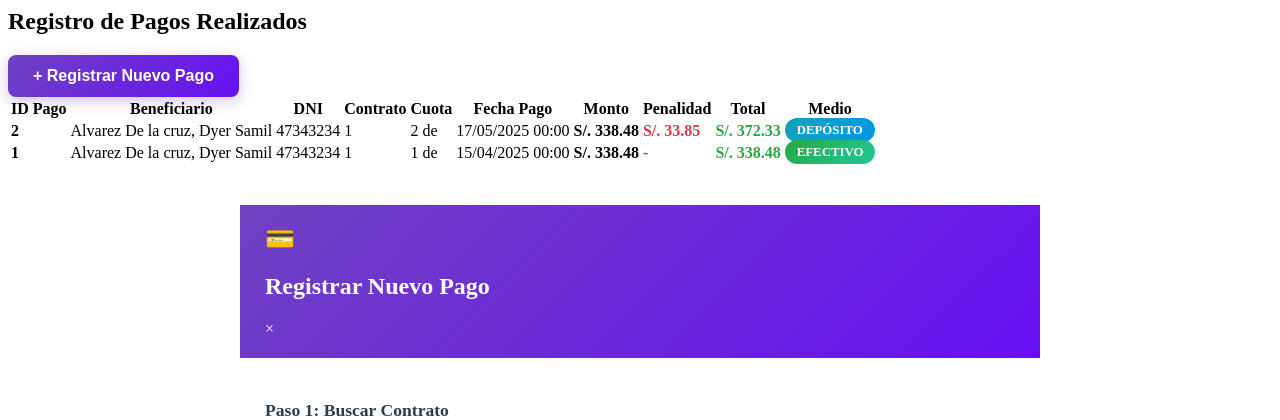
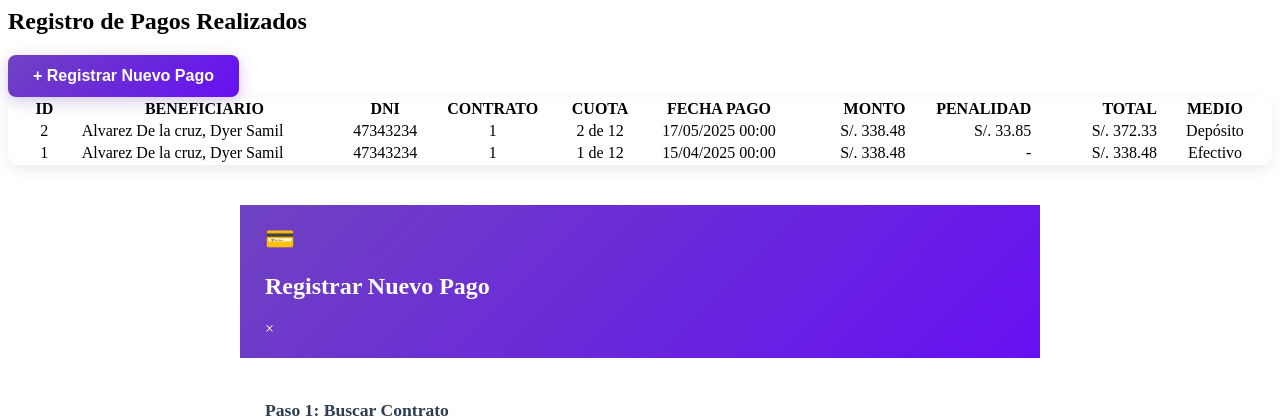
Before and after one commit to DayerAlvarez/Tarea12-Seminario, a PHP site: template public/views/Pago/listar.php in a window 1280 px wide. Shown: the top 420 px of the page. Run offline with PHP 8.4, Linux system fonts and the light colour scheme; the template is opened without the code that fills it, so the values that code supplies are empty; data comes from the database, SQL or seed files in the repository.

Commit message:
Nuevas correcciones a  mi repositorio

```diff
--- a/app/controllers/pago.controller.php
+++ b/app/controllers/pago.controller.php
@@ -7,6 +7,9 @@ class PagoController {
     private $contratoModel;
 
     public function __construct() {
+        // Establecer zona horaria para Perú
+        date_default_timezone_set('America/Lima');
+
         $this->pagoModel = new Pago();
         $this->contratoModel = new Contrato();
     }
--- a/app/models/Conexion.php
+++ b/app/models/Conexion.php
@@ -8,6 +8,9 @@ class Conexion {
 
     public function __construct() {
         try {
+            // Establecer zona horaria para Perú
+            date_default_timezone_set('America/Lima');
+
             $this->pdo = new PDO(
                 "mysql:host={$this->host};dbname={$this->dbname};charset=utf8",
                 $this->username,
--- a/app/models/Pago.php
+++ b/app/models/Pago.php
@@ -13,7 +13,7 @@ class Pago {
     public function obtenerPagosRealizados() {
         try {
             $stmt = $this->pdo->prepare("
-                SELECT p.*, c.idcontrato, c.monto as monto_contrato, c.fechainicio,
+                SELECT p.*, c.idcontrato, c.monto as monto_contrato, c.fechainicio, c.numcuotas,
                        CONCAT(b.apellidos, ', ', b.nombres) as beneficiario_nombre,
                        b.dni as beneficiario_dni
                 FROM pagos p
@@ -67,6 +67,8 @@ class Pago {
     // Registrar pago
     public function registrarPago($idPago, $penalidad, $medio) {
         try {
+            // Establecer zona horaria a Perú
+            date_default_timezone_set('America/Lima');
             $fechaActual = date('Y-m-d H:i:s');
 
             $stmt = $this->pdo->prepare("
--- a/public/css/pago.css
+++ b/public/css/pago.css
@@ -20,34 +20,71 @@
     box-shadow: 0 6px 20px rgba(111, 66, 193, 0.4);
 }
 
-.badge {
-    padding: 5px 12px;
-    border-radius: 20px;
-    font-size: 0.8em;
-    font-weight: 600;
-    text-transform: uppercase;
+/* Estilos para la tabla optimizada */
+.table-container {
+    width: 100%;
+    border-radius: 10px;
+    overflow: hidden;
+    box-shadow: 0 5px 15px rgba(0,0,0,0.08);
+    background: white;
 }
 
-.badge-efectivo {
-    background: linear-gradient(135deg, #28a745, #20c997);
-    color: white;
+.data-table {
+    width: 100%;
 }
 
-.badge-deposito {
-    background: linear-gradient(135deg, #17a2b8, #0097e6);
-    color: white;
+/* Estilos específicos para la tabla de pagos */
+.data-table .id-col {
+    width: 5%;
+    text-align: center;
 }
 
-.currency {
-    font-weight: 600;
+.data-table .beneficiario-col {
+    width: 18%;
+    overflow: hidden;
+    text-overflow: ellipsis;
+}
+
+.data-table .dni-col {
+    width: 8%;
+    text-align: center;
+}
+
+.data-table .contrato-col {
+    width: 6%;
+    text-align: center;
+}
+
+.data-table .cuota-col {
+    width: 8%;
+    text-align: center;
+}
+
+.data-table .fecha-col {
+    width: 9%;
+    text-align: center;
+}
+
+.data-table .monto-col,
+.data-table .penalidad-col,
+.data-table .total-col {
+    width: 9%;
+    text-align: right;
+}
+
+.data-table .medio-col {
+    width: 8%;
+    text-align: center;
 }
 
 .penalidad {
     color: #dc3545;
+    font-weight: 600;
 }
 
 .total {
     color: #28a745;
+    font-weight: 700;
 }
 
 /* Botón para anular pagos */
--- a/public/js/pago.js
+++ b/public/js/pago.js
@@ -219,6 +219,7 @@ function mostrarPaso2() {
 
     // Mostrar fecha actual
     const fechaActual = new Date();
+    // Formato de fecha y hora más legible y consistente con zona horaria local
     document.getElementById('fecha_actual').value = fechaActual.toLocaleDateString('es-ES') + ' ' +
                                                     fechaActual.toLocaleTimeString('es-ES', {hour: '2-digit', minute:'2-digit'});
 
--- a/public/views/Pago/listar.php
+++ b/public/views/Pago/listar.php
@@ -35,40 +35,41 @@ try {
 <?php endif; ?>
 
 <?php if (count($pagos) > 0): ?>
+    <div class="table-container">
         <table class="data-table">
             <thead>
                 <tr>
-                <th>ID Pago</th>
-                <th>Beneficiario</th>
-                <th>DNI</th>
-                <th>Contrato</th>
-                <th>Cuota</th>
-                <th>Fecha Pago</th>
-                <th>Monto</th>
-                <th>Penalidad</th>
-                <th>Total</th>
-                <th>Medio</th>
+                    <th class="id-col">ID</th>
+                    <th class="beneficiario-col">BENEFICIARIO</th>
+                    <th class="dni-col">DNI</th>
+                    <th class="contrato-col">CONTRATO</th>
+                    <th class="cuota-col">CUOTA</th>
+                    <th class="fecha-col">FECHA PAGO</th>
+                    <th class="monto-col">MONTO</th>
+                    <th class="penalidad-col">PENALIDAD</th>
+                    <th class="total-col">TOTAL</th>
+                    <th class="medio-col">MEDIO</th>
                 </tr>
             </thead>
             <tbody>
                 <?php foreach ($pagos as $pago): ?>
                     <tr>
-                    <td><strong><?php echo $pago['idpago']; ?></strong></td>
-                    <td><?php echo $pago['beneficiario_nombre']; ?></td>
-                    <td><?php echo $pago['beneficiario_dni']; ?></td>
-                    <td><?php echo $pago['idcontrato']; ?></td>
-                    <td><?php echo $pago['numcuota']; ?> de <?php echo $pago['numcuotas'] ?? ''; ?></td>
-                    <td><?php echo date('d/m/Y H:i', strtotime($pago['fechapago'])); ?></td>
-                    <td class="currency">S/. <?php echo number_format($pago['monto'], 2); ?></td>
-                    <td class="currency penalidad">
+                        <td class="id-col"><?php echo $pago['idpago']; ?></td>
+                        <td class="beneficiario-col"><?php echo $pago['beneficiario_nombre']; ?></td>
+                        <td class="dni-col"><?php echo $pago['beneficiario_dni']; ?></td>
+                        <td class="contrato-col"><?php echo $pago['idcontrato']; ?></td>
+                        <td class="cuota-col"><?php echo $pago['numcuota']; ?> de <?php echo $pago['numcuotas'] ?? '12'; ?></td>
+                        <td class="fecha-col"><?php echo date('d/m/Y H:i', strtotime($pago['fechapago'])); ?></td>
+                        <td class="monto-col">S/. <?php echo number_format($pago['monto'], 2); ?></td>
+                        <td class="penalidad-col">
                             <?php if ($pago['penalidad'] > 0): ?>
                                 S/. <?php echo number_format($pago['penalidad'], 2); ?>
                             <?php else: ?>
                                 -
                             <?php endif; ?>
                         </td>
-                    <td class="currency total">S/. <?php echo number_format($pago['monto'] + $pago['penalidad'], 2); ?></td>
-                    <td>
+                        <td class="total-col">S/. <?php echo number_format($pago['monto'] + $pago['penalidad'], 2); ?></td>
+                        <td class="medio-col">
                             <?php if ($pago['medio'] === 'EFC'): ?>
                                 <span class="badge badge-efectivo">Efectivo</span>
                             <?php else: ?>
@@ -79,6 +80,7 @@ try {
                 <?php endforeach; ?>
             </tbody>
         </table>
+    </div>
 <?php else: ?>
     <div class="no-data">
         <div>💳</div>
```
Also changed, not shown: public/css/contrato.css (+75 -6 lines), public/css/main.css (+144 -3 lines), public/views/Contrato/registraryListar.php (+22 -20 lines). Lines whose indentation alone changed are shown as unchanged.
